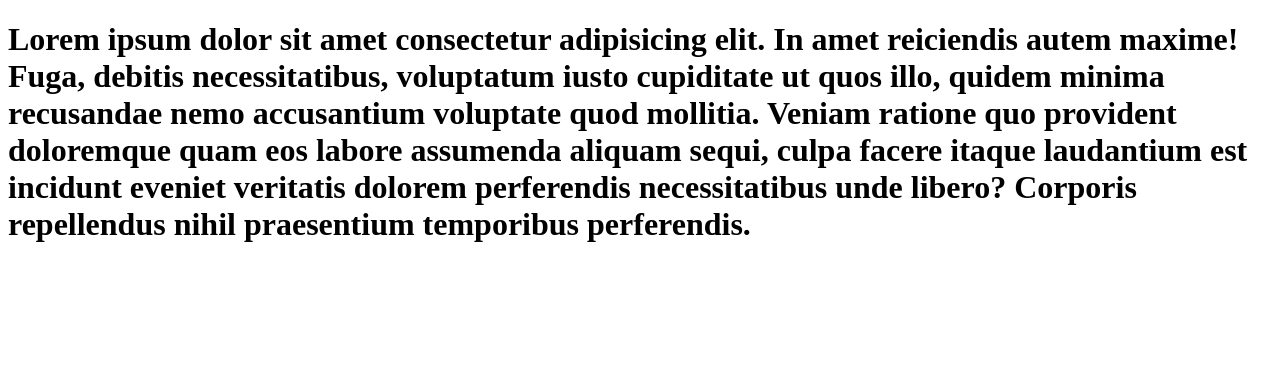
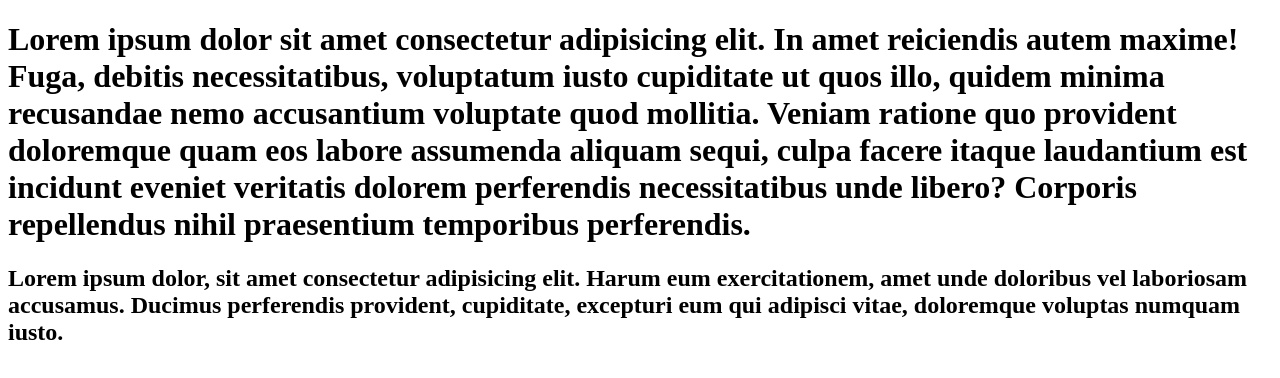
Before and after one commit to kuznetsovv/PROJECT, a plain HTML site: page index.html in a window 1280 px wide. Drawn offline with Linux system fonts and the light colour scheme.

Commit message:
test script

```diff
--- a/index.html
+++ b/index.html
@@ -15,5 +15,10 @@
       veritatis dolorem perferendis necessitatibus unde libero? Corporis repellendus nihil
       praesentium temporibus perferendis.
     </h1>
+    <h2>
+      Lorem ipsum dolor, sit amet consectetur adipisicing elit. Harum eum exercitationem, amet unde
+      doloribus vel laboriosam accusamus. Ducimus perferendis provident, cupiditate, excepturi eum
+      qui adipisci vitae, doloremque voluptas numquam iusto.
+    </h2>
   </body>
 </html>
```
